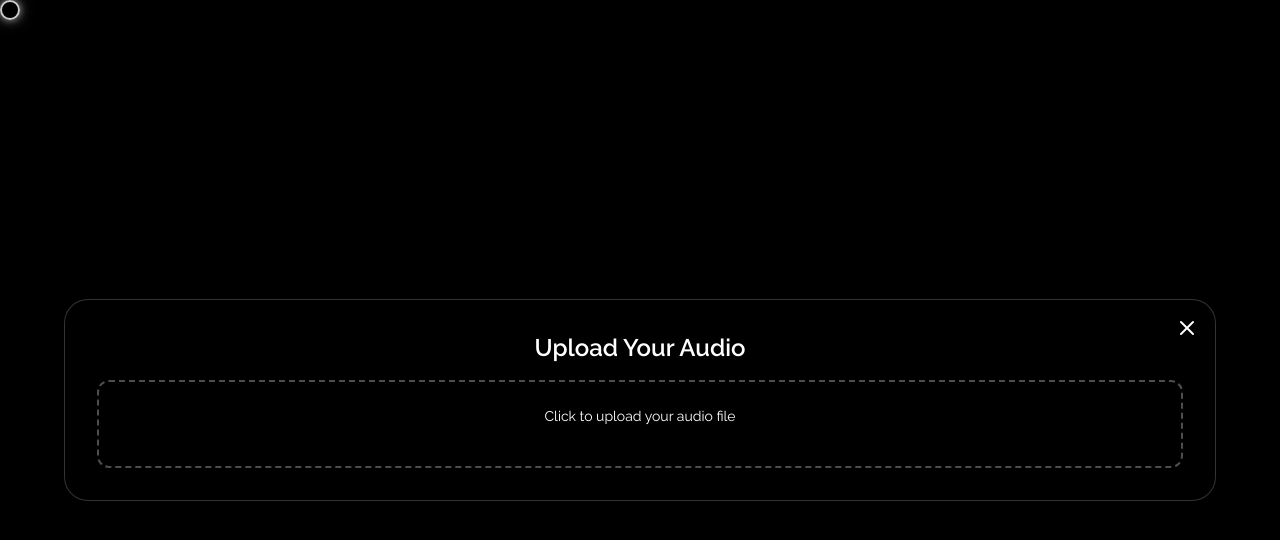
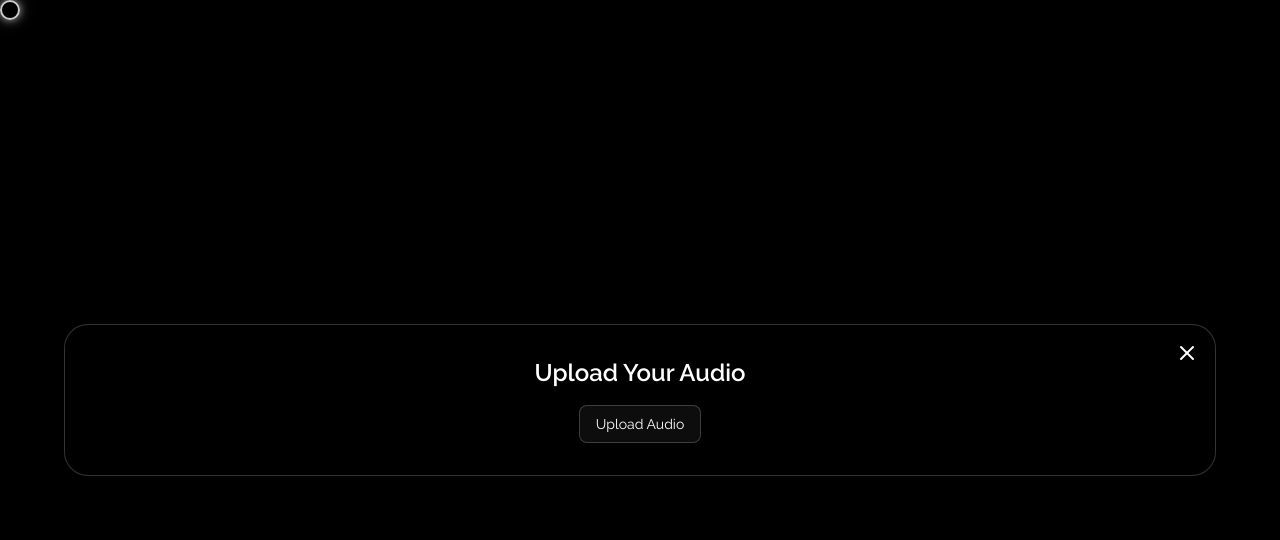
Before and after one commit to aysahoo/Memory-Lane, a React (Vite) app in the folder Frontend/: page /space in a window 1280 px wide. Shown: the top 540 px of the page. Built offline with nearby package versions, Linux system fonts and the light colour scheme; a web font is replaced by a local one.

Commit message:
Changing the modal

```diff
--- a/Frontend/src/components/AudioPlayer.jsx
+++ b/Frontend/src/components/AudioPlayer.jsx
@@ -40,7 +40,7 @@ const AudioPlayer = ({ src }) => {
   }, []);
 
   return (
-    <div className="w-full bg-black/30 backdrop-blur-md p-3 rounded-xl">
+    <div className="w-full bg-white/10 backdrop-blur-md p-3 rounded-xl">
       <div className="flex items-center gap-3">
         <button
           onClick={togglePlayback}
--- a/Frontend/src/components/Space.jsx
+++ b/Frontend/src/components/Space.jsx
@@ -72,61 +72,47 @@ const Space = ({ onClose }) => {
         </button>
 
         <h2 className="text-xl sm:text-2xl font-semibold mb-4 text-center">Upload Your Audio</h2>
-
         {/* Input & selected audios */}
-        <div className="w-full border-2 border-dashed border-white/30 rounded-xl p-4 sm:p-6 hover:border-white transition">
-  <label className={`block text-center cursor-pointer mb-4 ${selectedAudios.length > 0 ? 'hidden' : ''}`}>
+<div className="flex flex-col items-center justify-center w-full">
+  {selectedAudios.length === 0 ? (
+    <label className="cursor-pointer border border-white/20 bg-white/5 text-white text-sm px-4 py-2 rounded-lg hover:bg-white/10 transition shadow-md">
       <input
         ref={fileInputRef}
         type="file"
         accept="audio/*"
-      onChange={(e) => {
-        const file = e.target.files[0]
-        if (file) {
-          const newAudio = {
-            file,
-            name: file.name,
-            url: URL.createObjectURL(file),
-            id: Date.now() + Math.random(),
-          }
-          setSelectedAudios([newAudio])
-        }
-        if (fileInputRef.current) fileInputRef.current.value = ''
-      }}
+        onChange={handleUpload}
         className="hidden"
+        multiple
       />
-    <p className="text-sm">Click to upload your audio file</p>
+      Upload Audio
     </label>
+  ) : (
+    <div className="relative mt-4">
+      {renderAudioCard(selectedAudios[0], true)}
 
-  {selectedAudios.length > 0 && (
-    <>
-      <div className="flex justify-center">
-        {renderAudioCard(selectedAudios[0], true)}
-      </div>
-
-      <div className="mt-4 text-center">
+      {/* Submit Button */}
       <button
         onClick={handleSubmit}
-          className="bg-white/20 hover:bg-white/30 px-5 py-2 rounded-xl text-white font-semibold transition"
+        className="absolute -top-4 -right-3 text-xs bg-white/10 hover:bg-white/20 px-2 py-1 rounded-md text-white font-medium shadow-sm transition"
       >
-          Submit File
+        Submit
       </button>
     </div>
-    </>
   )}
 </div>
-
-
         {/* Uploaded audios */}
         {uploadedAudios.length > 0 && (
   <>
     <h3 className="mt-10 text-lg font-semibold text-center">Uploaded Audios</h3>
-            <div className="mt-4 grid grid-cols-2 sm:grid-cols-3 md:grid-cols-4 lg:grid-cols-5 gap-6 sm:gap-y-10 w-fit sm:w-full mx-auto">
+
+    <div className="mt-4 max-h-[300px] overflow-y-auto pr-1 scrollbar-thin scrollbar-thumb-white/20 scrollbar-track-transparent">
+      <div className="grid grid-cols-2 sm:grid-cols-3 md:grid-cols-3 lg:grid-cols-4 xl:grid-cols-5 gap-6 sm:gap-y-10 w-fit sm:w-full mx-auto">
         {uploadedAudios.map(audio => renderAudioCard(audio))}
       </div>
-
+    </div>
   </>
 )}
+
       </div>
     </div>
   )
```
Lines whose indentation alone changed are shown as unchanged.
